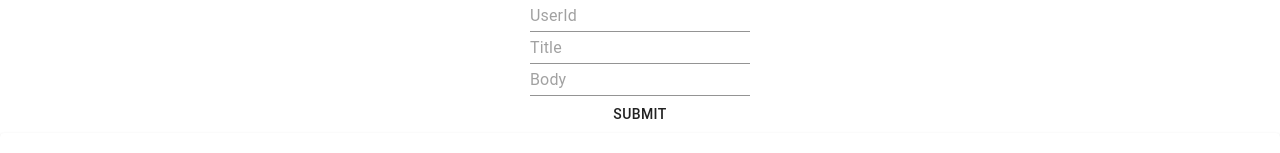
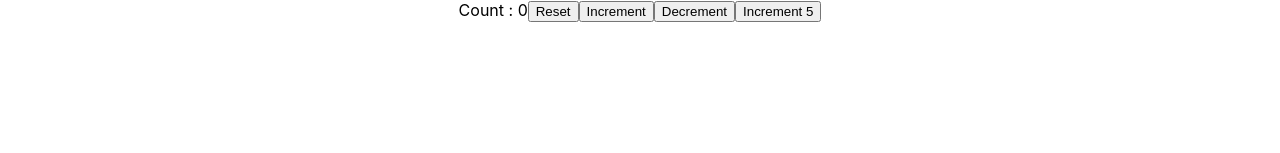
Before and after one commit to honestveera/react_play_ground, a React (Create React App) app: page / in a window 1280 px wide. Shown: the top 153 px of the page. Built offline with nearby package versions, Linux system fonts and the light colour scheme; no server answers.

Commit message:
Added Hooks basics

```diff
--- a/src/App.jsx
+++ b/src/App.jsx
@@ -26,6 +26,8 @@ import RenderHoverCounter from './examples/render_props/render_hover_counter';
 import ComponentA from './examples/context/component_a';
 import { UserProvider } from './examples/context/context';
 import HttpExample from './examples/http/http_example';
+
+import HookStateExample from './examples/hooks/use_state_example.jsx'
 
 function App() {
   return (
@@ -113,8 +115,13 @@ function App() {
         </UserProvider>
         */}
 
-        {/* HTTP Get/Post*/}
+        {/* HTTP Get/Post
         <HttpExample/>
+        */}
+
+        {/* Hooks Example */}
+        <HookStateExample/>
+
       </header>
     </div>
   );
--- /dev/null
+++ b/src/examples/hooks/use_state_example.jsx
@@ -0,0 +1,24 @@
+import React, { useState } from "react";
+
+function UseStateExample() {
+  const intialCount = 0;
+  const [count, setCount] = useState(intialCount);
+
+  const incrementFive = () => {
+    for(let i=0;i<5;i++){
+      setCount(prevCoun => prevCoun + 1)
+    }
+  }
+
+  return (
+    <div>
+      Count : {count}
+      <button onClick={() => setCount(intialCount)}>Reset</button>
+      <button onClick={() => setCount(count + 1)}>Increment</button>
+      <button onClick={() => setCount(count - 1)}>Decrement</button>
+      <button onClick={incrementFive}>Increment 5</button>
+    </div>
+  );
+}
+
+export default UseStateExample;
--- a/src/examples/states/class_state_example.jsx
+++ b/src/examples/states/class_state_example.jsx
@@ -1,12 +1,11 @@
-import React from 'react';
+import React from "react";
 
 class Counter extends React.Component {
-
   constructor(props) {
-    super(props)
+    super(props);
     this.state = {
-      count: 0
-    }
+      count: 0,
+    };
   }
 
   increment() {
@@ -15,17 +14,23 @@ class Counter extends React.Component {
     //   count: this.state.count + 1
     // }, () => console.log(this.state.count));
 
-    this.setState((prevState) => ({
-      count: prevState.count + 1
-    }), () => console.log(this.state.count))
+    this.setState(
+      (prevState) => ({
+        count: prevState.count + 1,
+      }),
+      () => console.log(this.state.count)
+    );
   }
 
   reset() {
-    this.setState({
-      count: 0
-    }, () => {
-      console.log(this.state.count)
-    });
+    this.setState(
+      {
+        count: 0,
+      },
+      () => {
+        console.log(this.state.count);
+      }
+    );
   }
 
   incrementThree() {
@@ -35,22 +40,14 @@ class Counter extends React.Component {
   }
 
   render() {
-    return ( <
-      div >
-      <
-      p > Counter: {
-        this.state.count
-      } < /p> <
-      button onClick = {
-        () => this.incrementThree()
-      } > Count < /button> <
-      button onClick = {
-        () => this.reset()
-      } > Reset < /button> < /
-      div >
-    )
+    return (
+      <div>
+        <p> Counter: {this.state.count} </p>{" "}
+        <button onClick={() => this.incrementThree()}> Count </button>{" "}
+        <button onClick={() => this.reset()}> Reset </button>{" "}
+      </div>
+    );
   }
-
 }
 
 export default Counter;
```
